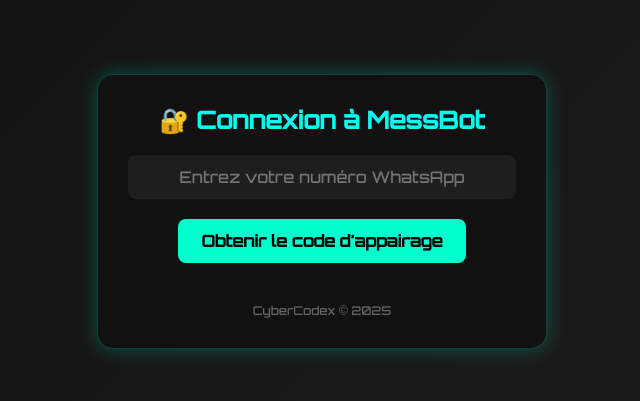
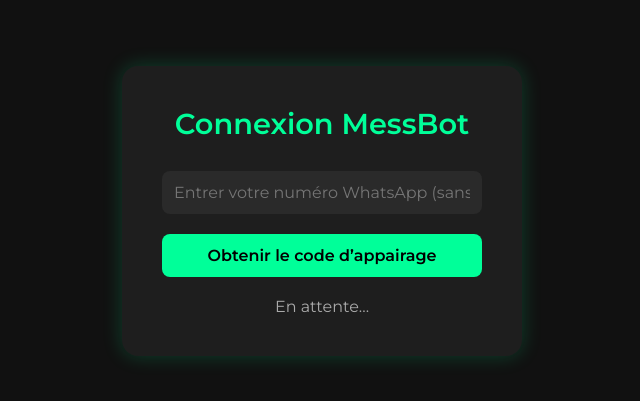
Before and after one commit to messieGojo/Messbot-v1, a website: page public/index.html in a window 1280 px wide. Shown: the part 189-590 px from the top of the page, without its empty margins (318-958 px from the left). Drawn offline with nearby package versions, Linux system fonts and the light colour scheme; no server answers.

Commit message:
Update index.html

```diff
--- a/public/index.html
+++ b/public/index.html
@@ -3,114 +3,122 @@
 <head>
   <meta charset="UTF-8" />
   <meta name="viewport" content="width=device-width, initial-scale=1.0"/>
-  <title>Connexion MessBot</title>
-  <link href="https://fonts.googleapis.com/css2?family=Orbitron:wght@500&display=swap" rel="stylesheet">
+  <title>MessBot • Appairage</title>
+  <link href="https://fonts.googleapis.com/css2?family=Montserrat:wght@400;600&display=swap" rel="stylesheet">
   <style>
     * {
       margin: 0;
       padding: 0;
-      font-family: 'Orbitron', sans-serif;
       box-sizing: border-box;
+      font-family: 'Montserrat', sans-serif;
     }
 
     body {
-      background: linear-gradient(135deg, #0f0f0f, #1f1f1f);
-      color: #00ffcc;
+      background: #111;
+      color: #fff;
       display: flex;
+      align-items: center;
       justify-content: center;
-      align-items: center;
       height: 100vh;
     }
 
     .container {
-      background-color: #111;
-      padding: 30px;
+      background: #1e1e1e;
+      padding: 40px;
       border-radius: 16px;
-      box-shadow: 0 0 20px #00ffcc44;
-      width: 90%;
-      max-width: 450px;
+      box-shadow: 0 0 20px rgba(0, 255, 150, 0.2);
       text-align: center;
-      border: 1px solid #00ffcc33;
+      width: 100%;
+      max-width: 400px;
     }
 
     h1 {
+      font-size: 1.8em;
       margin-bottom: 20px;
-      font-size: 24px;
-      color: #00ffee;
+      color: #00ff99;
     }
 
-    input[type="text"] {
+    input {
+      width: 100%;
       padding: 12px;
+      margin-top: 10px;
       border: none;
       border-radius: 8px;
-      margin-bottom: 20px;
-      width: 100%;
-      background: #1e1e1e;
-      color: #00ffcc;
-      font-size: 16px;
-      text-align: center;
+      font-size: 1em;
+      background: #2a2a2a;
+      color: white;
       outline: none;
     }
 
     button {
-      padding: 12px 24px;
-      background: #00ffcc;
+      margin-top: 20px;
+      width: 100%;
+      padding: 12px;
+      background: #00ff99;
+      color: #000;
+      font-weight: bold;
       border: none;
       border-radius: 8px;
-      font-size: 16px;
-      font-weight: bold;
-      color: #000;
       cursor: pointer;
-      transition: background 0.2s ease-in-out;
+      font-size: 1em;
+      transition: 0.3s;
     }
 
     button:hover {
-      background: #00ddb8;
+      background: #00cc77;
     }
 
-    .code {
+    .code-box {
       margin-top: 30px;
+      padding: 15px;
       background: #000;
-      padding: 15px;
+      border: 1px solid #00ff99;
       border-radius: 8px;
-      font-size: 20px;
-      letter-spacing: 4px;
-      border: 1px dashed #00ffcc;
-      color: #00ffcc;
-      word-break: break-all;
+      font-size: 1.4em;
+      letter-spacing: 2px;
       user-select: all;
+      cursor: pointer;
     }
 
-    .footer {
-      margin-top: 40px;
-      font-size: 12px;
-      color: #666;
+    .status {
+      margin-top: 20px;
+      color: #aaa;
     }
   </style>
 </head>
 <body>
   <div class="container">
-    <h1>🔐 Connexion à MessBot</h1>
-    <input type="text" id="number" placeholder="Entrez votre numéro WhatsApp">
-    <button onclick="sendNumber()">Obtenir le code d'appairage</button>
-    <div id="pairingCode" class="code" style="display:none;"></div>
-    <div class="footer">CyberCodex © 2025</div>
+    <h1>Connexion MessBot</h1>
+    <input type="text" id="number" placeholder="Entrer votre numéro WhatsApp (sans +)">
+    <button onclick="sendNumber()">Obtenir le code d’appairage</button>
+    <div id="pairingCode" class="code-box" style="display: none;"></div>
+    <div class="status" id="statusText">En attente...</div>
   </div>
 
   <script src="/socket.io/socket.io.js"></script>
   <script>
     const socket = io()
+    const statusText = document.getElementById('statusText')
+    const pairingCodeBox = document.getElementById('pairingCode')
 
     function sendNumber() {
-      const number = document.getElementById("number").value.trim()
-      if (!number) return alert("Numéro invalide.")
-      socket.emit("admin-number", number)
+      const number = document.getElementById('number').value.trim()
+      if (!number || isNaN(number)) {
+        alert("Numéro invalide")
+        return
+      }
+      statusText.textContent = 'Génération du code...'
+      socket.emit('admin-number', number)
     }
 
-    socket.on("pairing-code", (code) => {
-      const pairingDiv = document.getElementById("pairingCode")
-      pairingDiv.textContent = "🔐 Code : " + code
-      pairingDiv.style.display = "block"
+    socket.on('pairing-code', code => {
+      pairingCodeBox.style.display = 'block'
+      pairingCodeBox.textContent = code
+      statusText.textContent = 'Scanne le QR affiché dans la console'
+    })
+
+    socket.on('connected', code => {
+      statusText.textContent = `✅ Bot connecté avec le code : ${code}`
     })
   </script>
 </body>
```
